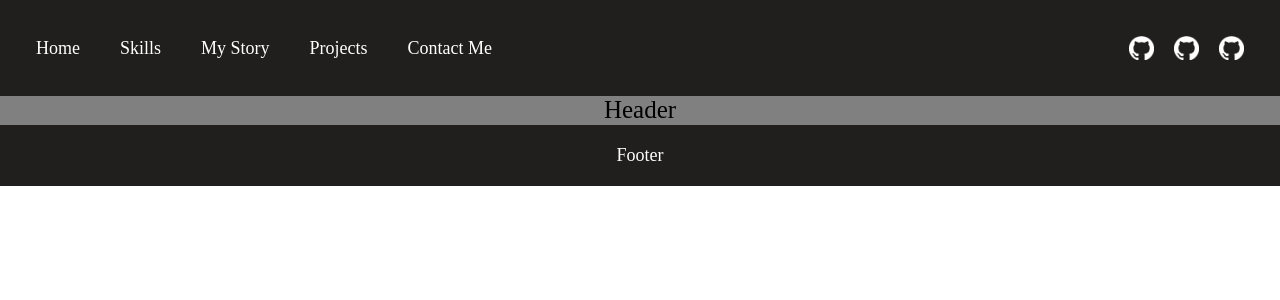
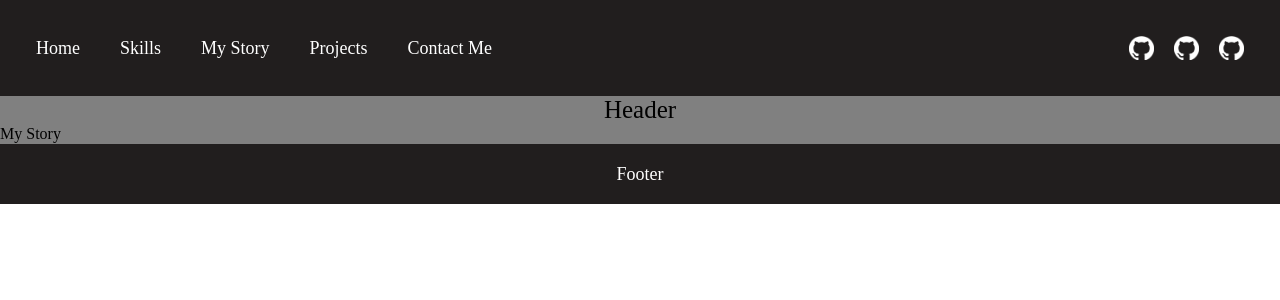
Before and after one commit to Bouderton/about-me, a React (Vite) app in the folder hello-vite/: page /my-story in a window 1280 px wide. Shown: the top 300 px of the page. Built offline with nearby package versions, Linux system fonts and the light colour scheme.

Commit message:
my-story route

```diff
--- a/hello-vite/src/components/App/App.jsx
+++ b/hello-vite/src/components/App/App.jsx
@@ -7,6 +7,7 @@ import Header from "../Header/Header";
 import Main from "../Main/Main";
 import Footer from "../Footer/Footer";
 import Skills from "../Skills/Skills";
+import MyStory from "../MyStory/MyStory";
 
 function App() {
   return (
@@ -16,6 +17,7 @@ function App() {
         <Routes>
           <Route path="/" element={<Main />} />
           <Route path="/skills" element={<Skills />} />
+          <Route path="/my-story" element={<MyStory />} />
         </Routes>
         <Footer />
       </div>
--- a/hello-vite/src/components/MyStory/MyStory.jsx
+++ b/hello-vite/src/components/MyStory/MyStory.jsx
@@ -0,0 +1,11 @@
+import "./MyStory.css";
+
+const MyStory = () => {
+  return (
+    <div>
+      <p>My Story</p>
+    </div>
+  );
+};
+
+export default MyStory;
--- a/hello-vite/src/components/Nav/Nav.jsx
+++ b/hello-vite/src/components/Nav/Nav.jsx
@@ -23,7 +23,14 @@ const Nav = () => {
             </Link>
           </li>
 
-          <li className="nav__list-item">My Story</li>
+          <li className="nav__list-item">
+            <Link
+              to="/my-story"
+              style={{ textDecoration: "none", color: "white" }}
+            >
+              My Story
+            </Link>
+          </li>
           <li className="nav__list-item">Projects</li>
           <li className="nav__list-item">Contact Me</li>
         </ul>
```
